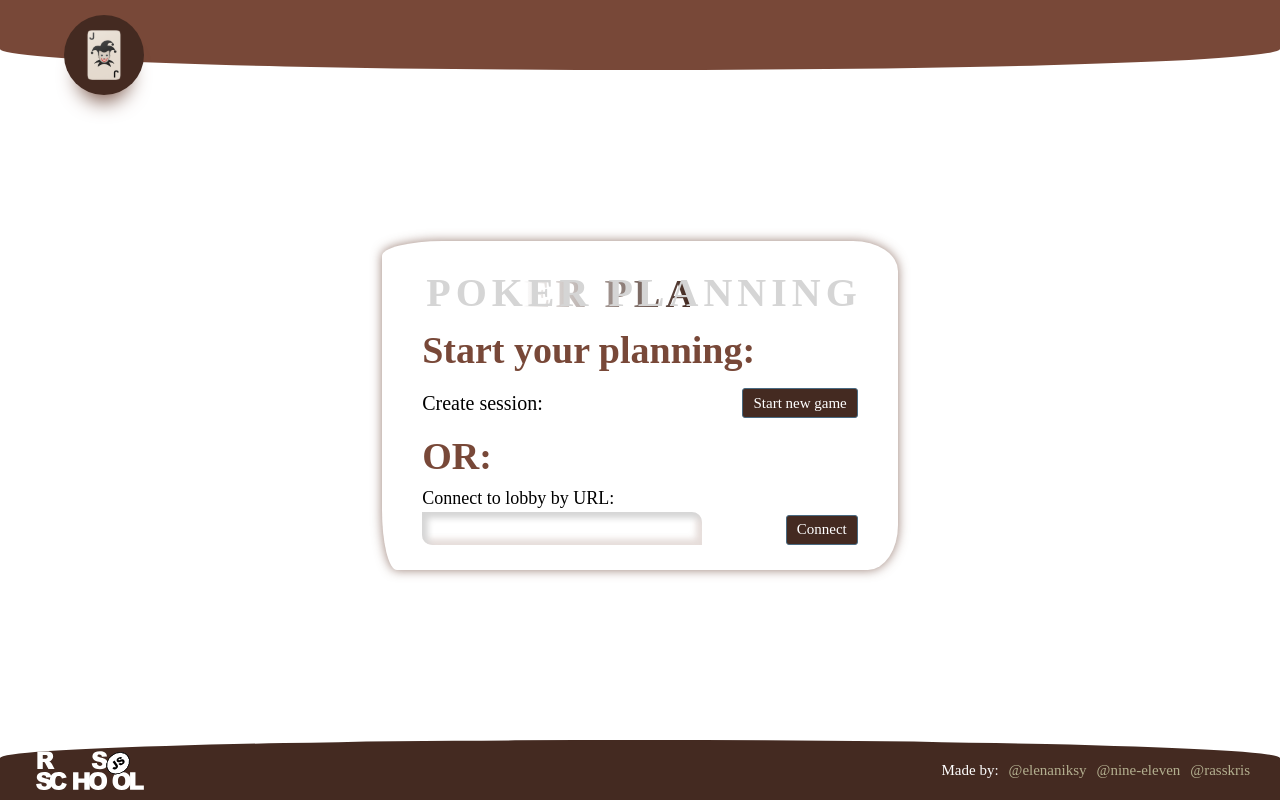
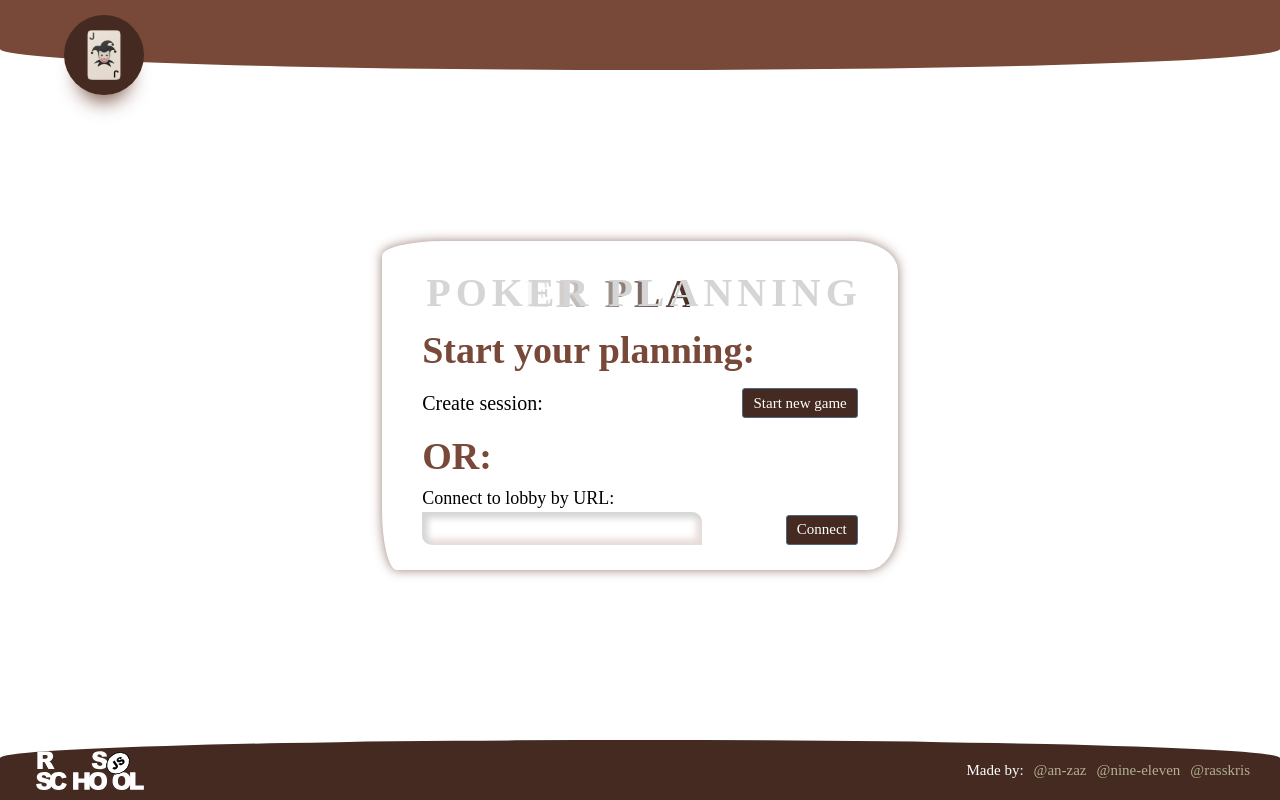
Before and after one commit to Rasskris/Planning-poker-FE, a React (Create React App) app in the folder pointing-poker/: page / in a window 1280 px wide. Built offline with nearby package versions, Linux system fonts and the light colour scheme; a web font is replaced by a local one.

Commit message:
PP-26-fix: change member name

```diff
--- a/pointing-poker/src/components/Footer/Footer.tsx
+++ b/pointing-poker/src/components/Footer/Footer.tsx
@@ -1,7 +1,7 @@
 import React from 'react';
 import classes from './Footer.module.scss';
 
-const PROJECT_MEMBERS: string[] = ['elenaniksy', 'nine-eleven', 'rasskris'];
+const PROJECT_MEMBERS: string[] = ['an-zaz', 'nine-eleven', 'rasskris'];
 
 const Footer: React.FC = (): JSX.Element => {
   return (
--- a/pointing-poker/src/components/Notification/RejectedToGameNotification.tsx
+++ b/pointing-poker/src/components/Notification/RejectedToGameNotification.tsx
@@ -3,20 +3,19 @@ import { useAppDispatch } from '../../hooks';
 import { BackDropModal, Button } from '..';
 import { REJECTED_TO_GAME_TEXT } from '../../constants';
 import { logout } from '../../redux/actions';
-import { deleteUser } from '../../redux/thunks';
 import classes from './Notification.module.scss';
+import { setLogoutSuccessStatus } from '../../redux/slices';
 
 interface INotificationProps {
   isVisible: boolean;
-  currentUserId: string;
 }
 
-const RejectedToGameNotification: FC<INotificationProps> = ({ isVisible, currentUserId }) => {
+const RejectedToGameNotification: FC<INotificationProps> = ({ isVisible }) => {
   const dispatch = useAppDispatch();
 
   const handleClick = () => {
-    dispatch(deleteUser({ currentUserId }));
     dispatch(logout());
+    dispatch(setLogoutSuccessStatus());
   };
 
   return (
```
